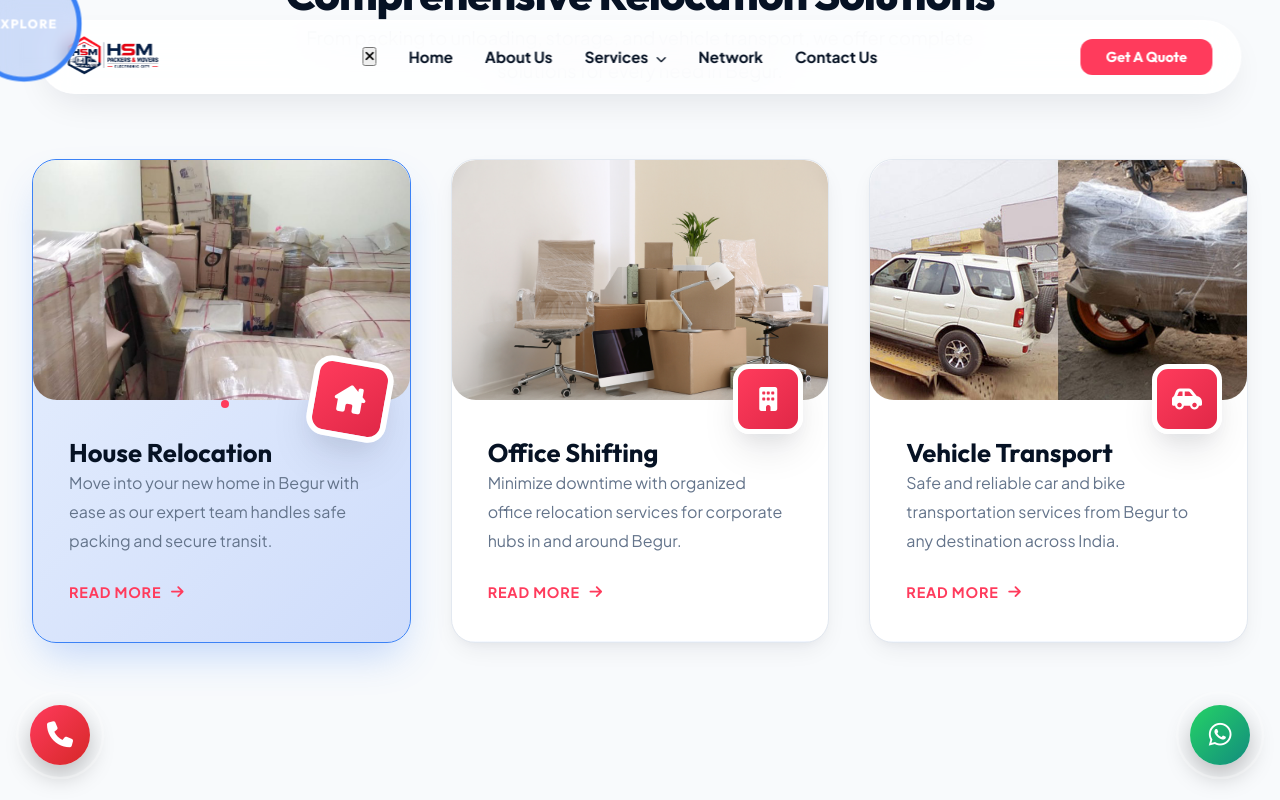
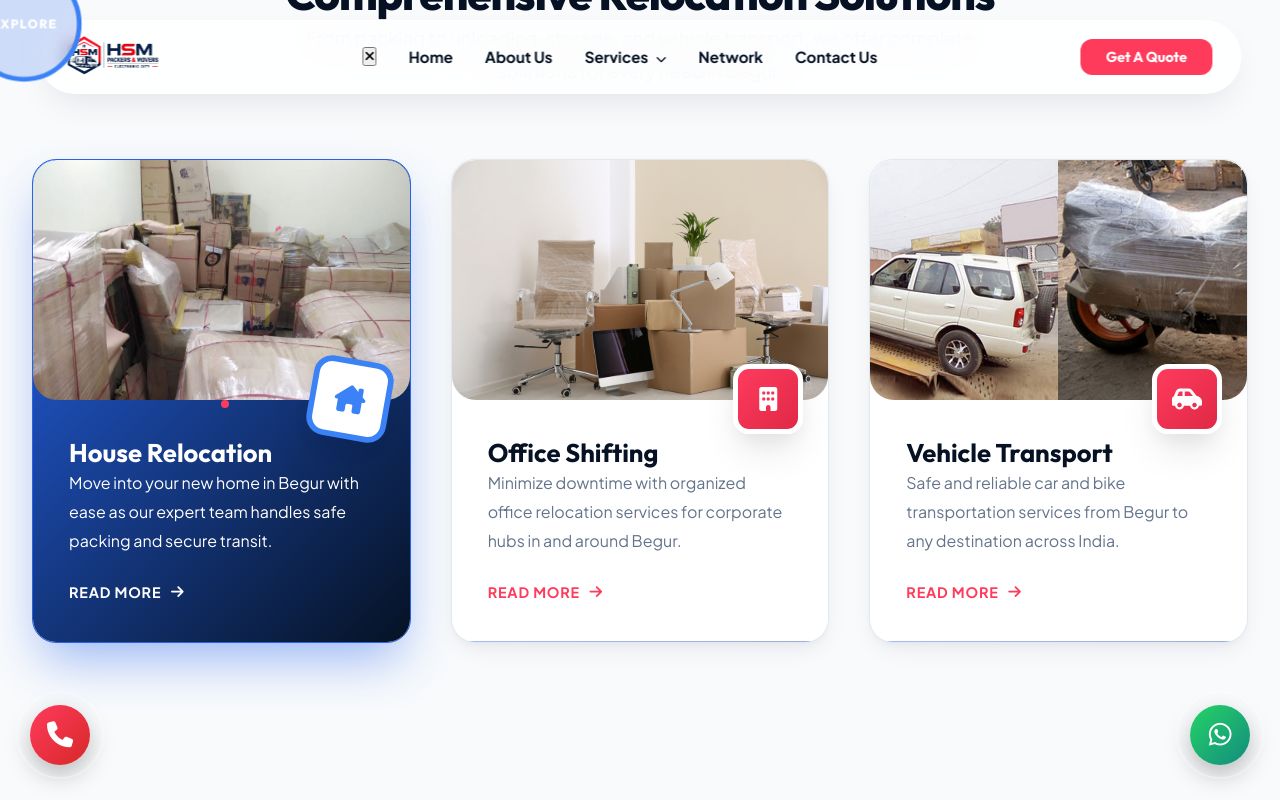
Before and after one commit to CybertizeYogesh/new-website-, a Next.js app: page /packers-and-movers-in-begur in a window 1280 px wide. In both pictures the pointer is over the element 221 px from the left and 2369 px from the top of the page. Shown: the part 1969-2769 px from the top of the page. Built offline with nearby package versions, Linux system fonts and the light colour scheme.

Commit message:
Implement exact rich solid Royal Blue curtain hover animation on service cards with white text transition

```diff
--- a/src/app/globals.css
+++ b/src/app/globals.css
@@ -208,7 +208,7 @@ body {
     border-radius: var(--radius-md);
 }
 
-/* Services Grid & Cards (Electric Blue Tone Hover Animation) */
+/* Services Grid & Cards (Rich Royal Blue Hover Curtain Animation) */
 .services-grid {
     display: grid;
     grid-template-columns: repeat(auto-fit, minmax(min(100%, 320px), 1fr));
@@ -232,7 +232,7 @@ body {
     content: '';
     position: absolute;
     inset: 0;
-    background: linear-gradient(135deg, rgba(59, 130, 246, 0.12) 0%, rgba(37, 99, 235, 0.22) 100%);
+    background: linear-gradient(135deg, #2563eb 0%, #061224 100%);
     transform: translateY(100%);
     transition: transform 0.65s cubic-bezier(0.16, 1, 0.3, 1);
     z-index: 0;
@@ -244,15 +244,16 @@ body {
 }
 
 .service-card:hover {
-    box-shadow: 0 20px 40px -10px rgba(59, 130, 246, 0.3);
+    box-shadow: 0 25px 50px -10px rgba(37, 99, 235, 0.45);
     transform: translateY(-10px);
-    border-color: var(--secondary-color);
+    border-color: #2563eb;
 }
 
 .service-img {
     height: 240px;
     overflow: hidden;
     position: relative;
+    z-index: 1;
 }
 
 .service-img img {
@@ -273,6 +274,7 @@ body {
     display: flex;
     flex-direction: column;
     z-index: 2;
+    transition: color 0.5s ease-in-out;
 }
 
 .service-icon {
@@ -294,7 +296,19 @@ body {
     transition: var(--transition-smooth);
 }
 
+.service-card:hover h3,
+.service-card:hover p {
+    color: var(--white) !important;
+}
+
+.service-card:hover .read-more {
+    color: var(--white);
+}
+
 .service-card:hover .service-icon {
+    background: var(--white);
+    color: var(--secondary-color);
+    border-color: var(--secondary-color);
     transform: scale(1.15) rotate(10deg);
 }
 
@@ -302,6 +316,7 @@ body {
     color: var(--text-muted);
     margin-bottom: 1.5rem;
     flex-grow: 1;
+    transition: color 0.5s ease-in-out;
 }
 
 .read-more {
@@ -313,11 +328,11 @@ body {
     font-size: 0.9rem;
     text-transform: uppercase;
     letter-spacing: 0.8px;
+    transition: color 0.5s ease-in-out;
 }
 
 .read-more:hover {
     gap: 0.9rem;
-    color: var(--secondary-color);
 }
 
 /* UNIVERSAL AUTOMATIC IMAGE ANIMATION & LIGHT BEAM OVERLAY */
```
